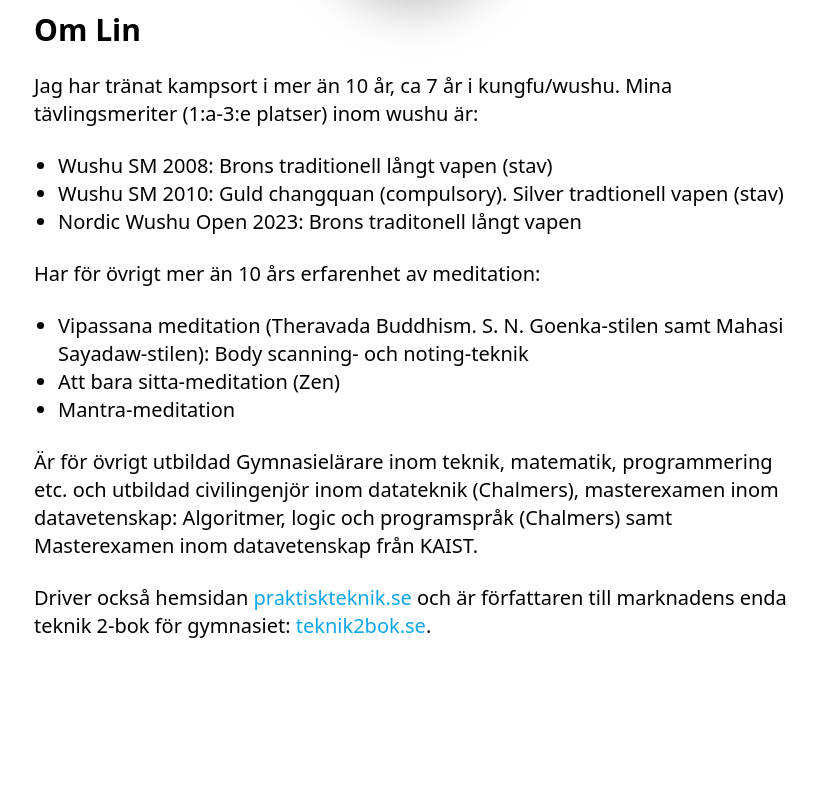
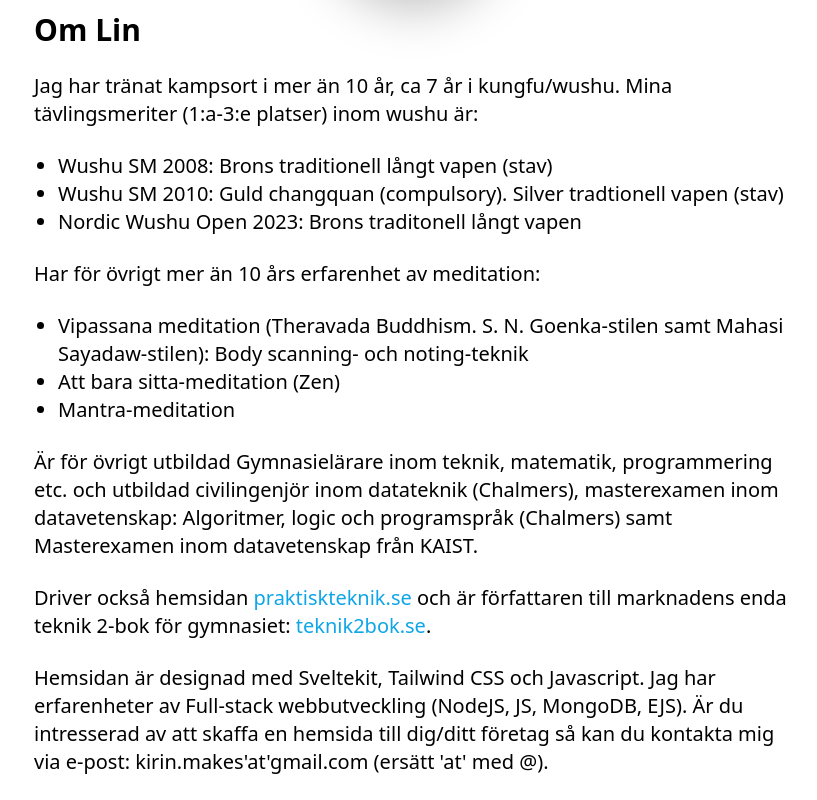
Before and after one commit to KirinCreates/wushulin, a SvelteKit app: page /about in a window 1280 px wide. Shown: the part 608-1408 px from the top of the page, without its empty margins (226-1043 px from the left). Before the commit the page ends 1272 px from the top, so only its background shows below. Built offline with nearby package versions, Linux system fonts and the light colour scheme.

Commit message:
updating yt sub confirmation and uppdating about page

```diff
--- a/src/routes/+layout.svelte
+++ b/src/routes/+layout.svelte
@@ -18,7 +18,7 @@
         </nav>
     </div>
     <div class="flex justify-center">
-        <a target="_blank" rel="noopener noreferrer" href="https://www.youtube.com/@Wushulin">
+        <a target="_blank" rel="noopener noreferrer" href="https://www.youtube.com/@Wushulin?sub_confirmation=1">
             <img class="min-[0px]:w-8 sm:w-8 md:w-10 mx-2" alt="Wushulin youtube page" src={yt} />
         </a>
         <a target="_blank" rel="noopener noreferrer" href="https://www.instagram.com/linloiwushu/">
--- a/src/routes/about/+page.svelte
+++ b/src/routes/about/+page.svelte
@@ -36,4 +36,9 @@
         Driver också hemsidan <a target="_blank" rel="noopener noreferrer" href="https://www.praktiskteknik.se" class="text-sky-500 no-underline hover:underline ...">praktiskteknik.se</a> och
         är författaren till marknadens enda teknik 2-bok för gymnasiet: <a target="_blank" rel="noopener noreferrer" href="https://www.teknik2bok.se" class="text-sky-500 no-underline hover:underline ...">teknik2bok.se</a>.
     </p>
+
+    <p class="my-4 md:my-6 mx-1">
+        Hemsidan är designad med Sveltekit, Tailwind CSS och Javascript. Jag har erfarenheter av Full-stack webbutveckling (NodeJS, JS, MongoDB, EJS). Är du intresserad av att
+        skaffa en hemsida till dig/ditt företag så kan du kontakta mig via e-post: kirin.makes'at'gmail.com (ersätt 'at' med @).
+    </p>
 </div>
```
